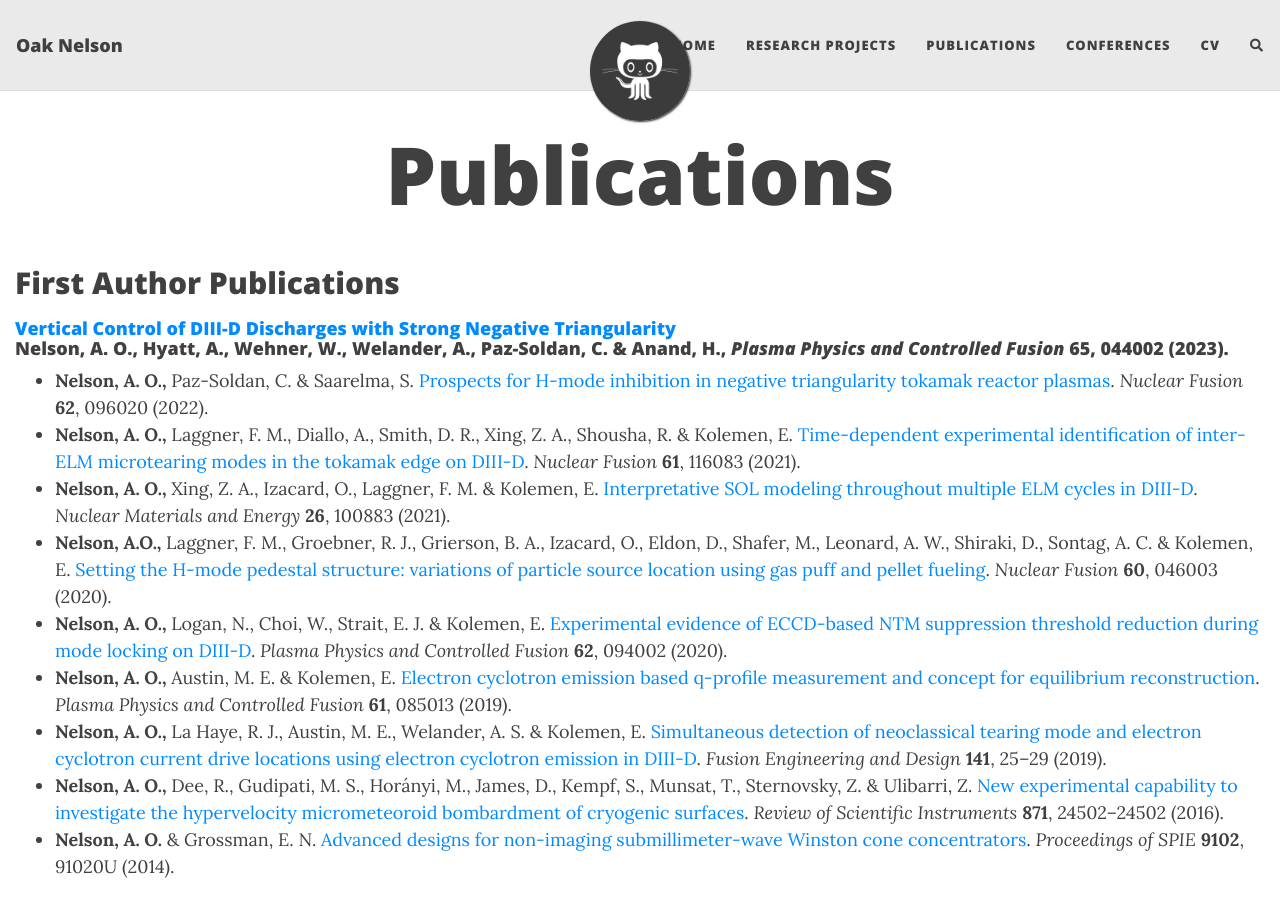
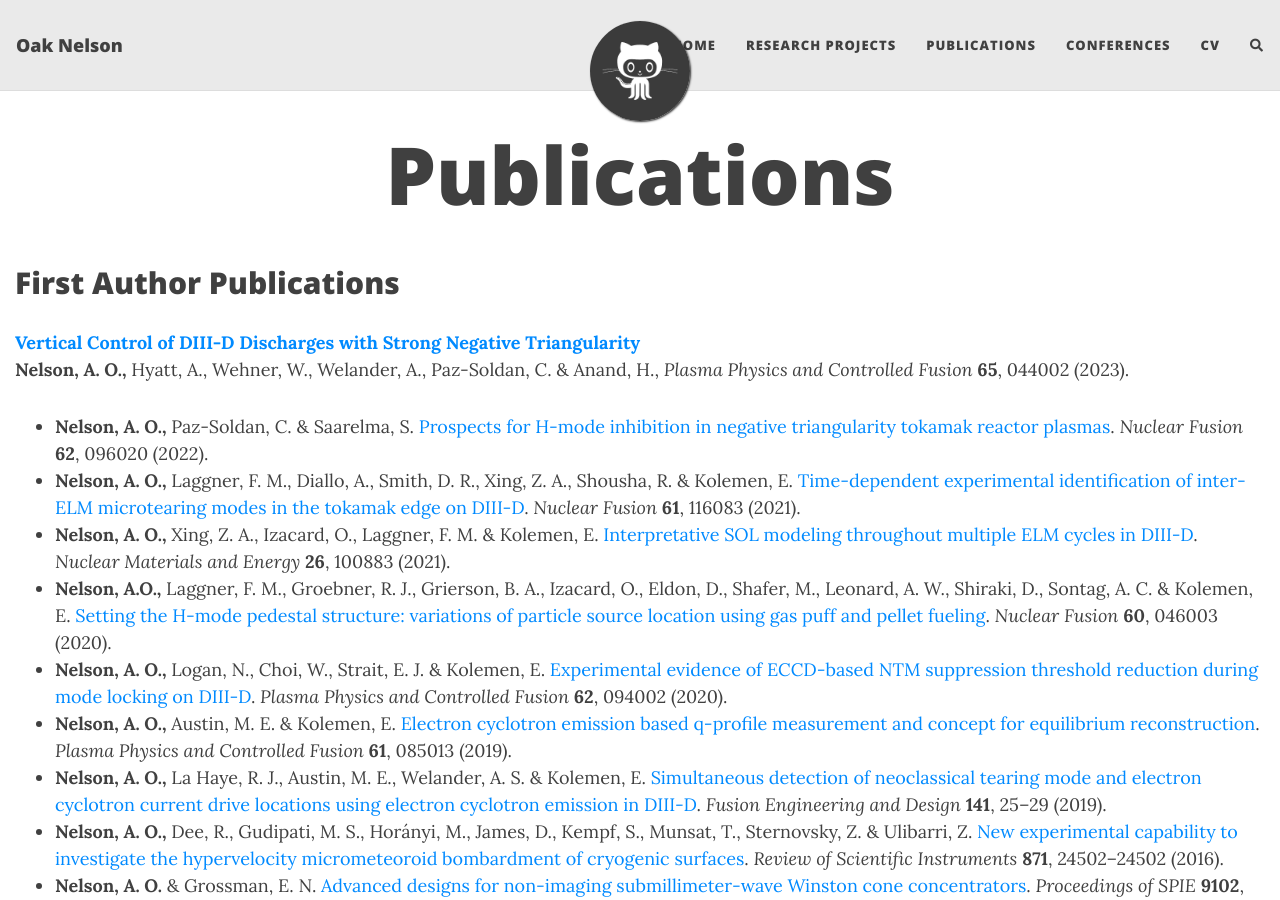
Before and after one commit to nelsonand/website, a Jekyll site: the page built from publications.md, in a window 1280 px wide and 900 px high. Built offline with Jekyll 4.4.1, drawn with Linux system fonts in a browser that asks for light colours; nearby versions of some CDN libraries; comment, search, counter and statistics services are not loaded.

```diff
--- a/publications.md
+++ b/publications.md
@@ -6,7 +6,9 @@ full-width: true
 
 ## First Author Publications
 
-#### [Vertical Control of DIII-D Discharges with Strong Negative Triangularity](https://doi.org/10.1088/1361-6587/acbe65)<br />**Nelson, A. O.,** Hyatt, A., Wehner, W., Welander, A., Paz-Soldan, C. & Anand, H., _Plasma Physics and Controlled Fusion_ **65**, 044002 (2023).
+**[Vertical Control of DIII-D Discharges with Strong Negative Triangularity](https://doi.org/10.1088/1361-6587/acbe65)** <br />
+**Nelson, A. O.,** Hyatt, A., Wehner, W., Welander, A., Paz-Soldan, C. & Anand, H., _Plasma Physics and Controlled Fusion_ **65**, 044002 (2023).
+
 - **Nelson, A. O.,** Paz-Soldan, C. & Saarelma, S. [Prospects for H-mode inhibition in negative triangularity tokamak reactor plasmas](https://doi.org/10.1088/1741-4326/ac8064). _Nuclear Fusion_ **62**, 096020 (2022).
 - **Nelson, A. O.,** Laggner, F. M., Diallo, A., Smith, D. R., Xing, Z. A., Shousha, R. & Kolemen, E. [Time-dependent experimental identification of inter-ELM microtearing modes in the tokamak edge on DIII-D](https://doi.org/10.1088/1741-4326/ac27ca). _Nuclear Fusion_ **61**, 116083 (2021).
 - **Nelson, A. O.,** Xing, Z. A., Izacard, O., Laggner, F. M. & Kolemen, E. [Interpretative SOL modeling throughout multiple ELM cycles in DIII-D](https://doi.org/10.1016/j.nme.2020.100883). _Nuclear Materials and Energy_ **26**, 100883 (2021).
```
